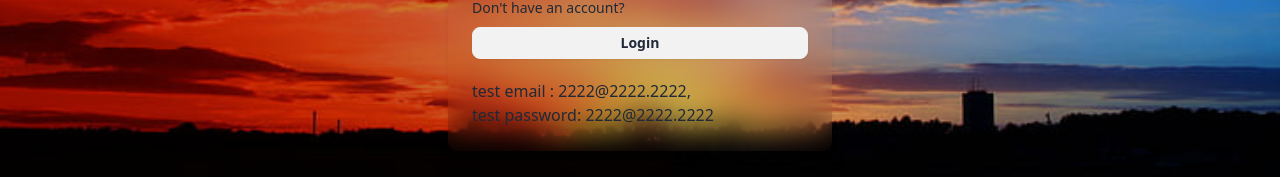
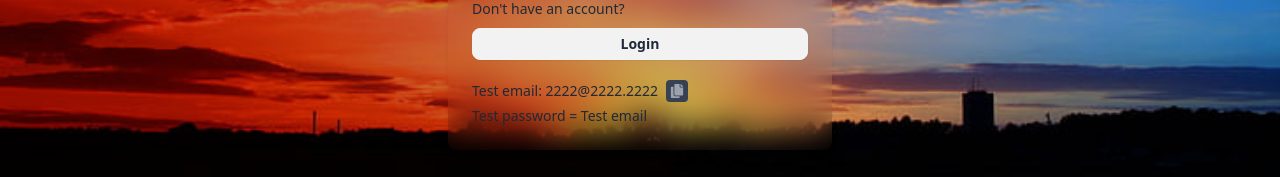
Before and after one commit to Ross563/chat-app-with-talk-to-AI, a React (Vite) app in the folder frontend/: page /login in a window 1280 px wide. Shown: the part 472-649 px from the top of the page. Built offline with nearby package versions, Linux system fonts and the light colour scheme; no server answers.

Commit message:
fix click to copy on login page

```diff
--- a/frontend/src/pages/login/Login.jsx
+++ b/frontend/src/pages/login/Login.jsx
@@ -1,12 +1,22 @@
 import { useState } from "react";
 import { Link } from "react-router-dom";
 import useLogin from "../../hooks/useLogin";
+import { FaCopy } from "react-icons/fa";
 
 const Login = () => {
   const [email, setEmail] = useState("");
   const [password, setPassword] = useState("");
+  const [copyEmailSuccess, setCopyEmailSuccess] = useState(false);
 
   const { loading, login } = useLogin();
+
+  const testEmail = "2222@2222.2222";
+
+  const handleCopyEmail = () => {
+    navigator.clipboard.writeText(testEmail);
+    setCopyEmailSuccess(true);
+    setTimeout(() => setCopyEmailSuccess(false), 2000);
+  };
 
   const handleSubmit = async (e) => {
     e.preventDefault();
@@ -67,9 +77,30 @@ const Login = () => {
               )}
             </button>
           </div>
-          <div className="mt-5">
-            test email : 2222@2222.2222,
-            <br /> test password: 2222@2222.2222
+          <div className="mt-5 text-sm">
+            <div className="flex items-center gap-2 mb-1">
+              <span>Test email: {testEmail}</span>
+              <button
+                type="button"
+                onClick={handleCopyEmail}
+                className="p-1 rounded bg-gray-700 transition-colors"
+                title="Copy email"
+              >
+                <FaCopy
+                  className={
+                    copyEmailSuccess ? "text-green-500" : "text-gray-400"
+                  }
+                />
+              </button>
+              {copyEmailSuccess && (
+                <span className="text-xs text-green-500 bg-gray-200 rounded-md p-1">
+                  Copied!
+                </span>
+              )}
+            </div>
+            <div className="flex items-center gap-2">
+              <span>Test password {" = Test email"}</span>
+            </div>
           </div>
         </form>
       </div>
```
